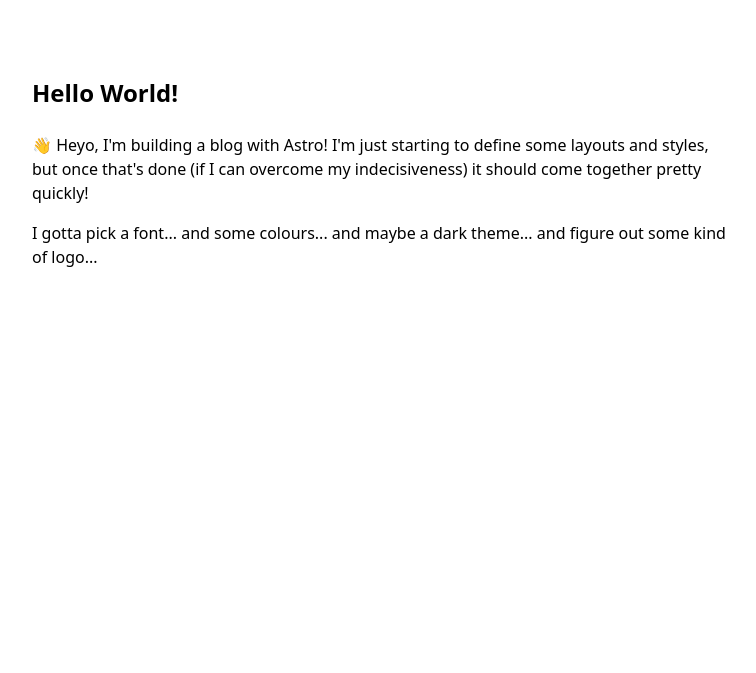
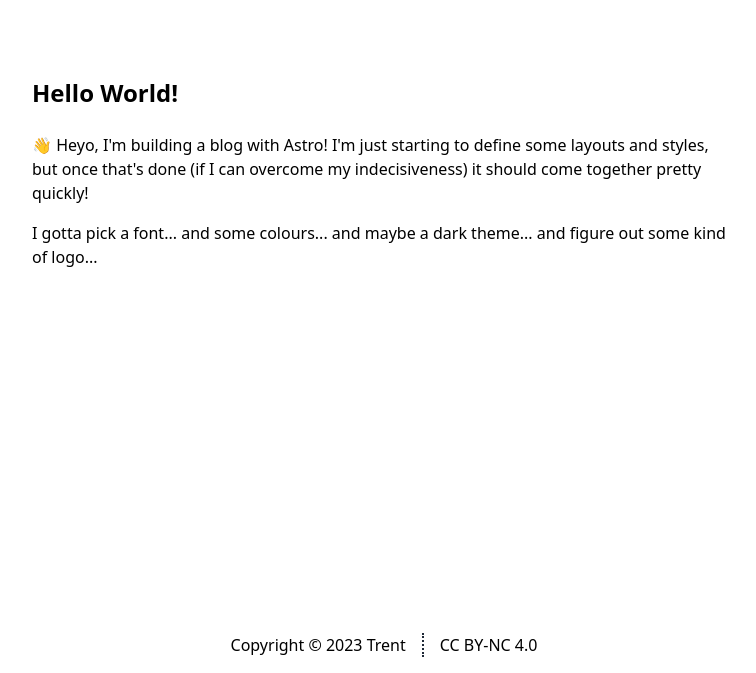
Before and after one commit to trent-howard/thwd, an Astro site: page / in a window 1280 px wide. Shown: the part 127-800 px from the top of the page, without its empty margins (256-1012 px from the left). Built offline with nearby package versions, Linux system fonts and the light colour scheme; Astro itself is replaced by a stand-in of ours.

Commit message:
add footer

```diff
--- /dev/null
+++ b/src/components/Footer.astro
@@ -0,0 +1,17 @@
+---
+import { config } from "@/constants";
+
+const year = new Date().getFullYear();
+---
+
+<footer
+  class="mt-auto flex w-full flex-col items-center justify-center pb-4 pt-20 text-center align-top sm:flex-row sm:divide-x-2 sm:divide-dotted sm:divide-gray-800"
+>
+  <div class="px-4">
+    Copyright &copy; {year}{" "}
+    {config.author}
+  </div>
+  <a class="px-4" href="https://creativecommons.org/licenses/by-nc/4.0/"
+    >CC BY-NC 4.0</a
+  >
+</footer>
--- a/src/layouts/Base.astro
+++ b/src/layouts/Base.astro
@@ -2,6 +2,7 @@
 import type { Meta } from "@/constants";
 import BaseHead from "@/components/BaseHead.astro";
 import Header from "@/components/Header.astro";
+import Footer from "@/components/Footer.astro";
 
 type Props = {
   meta: Meta;
@@ -26,5 +27,6 @@ const {
     <main id="main" class="flex-1">
       <slot />
     </main>
+    <Footer />
   </body>
 </html>
```
